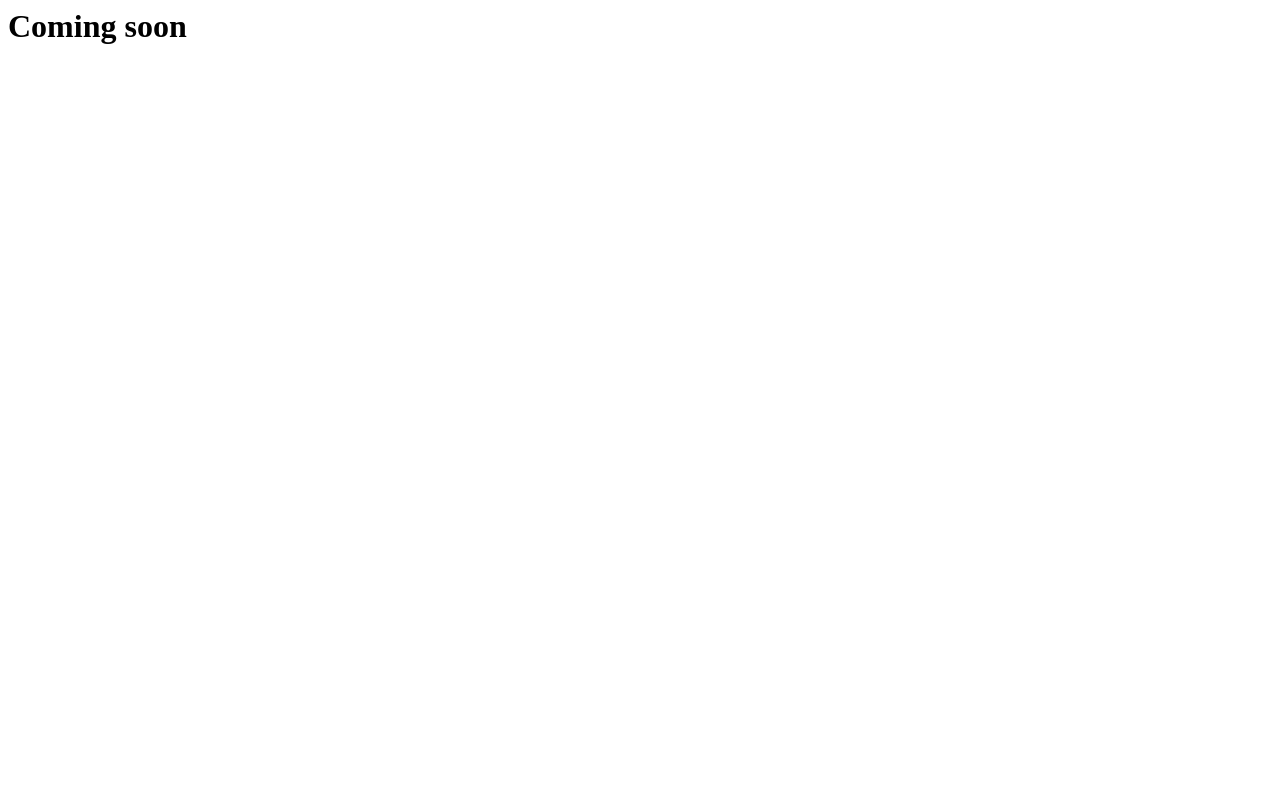
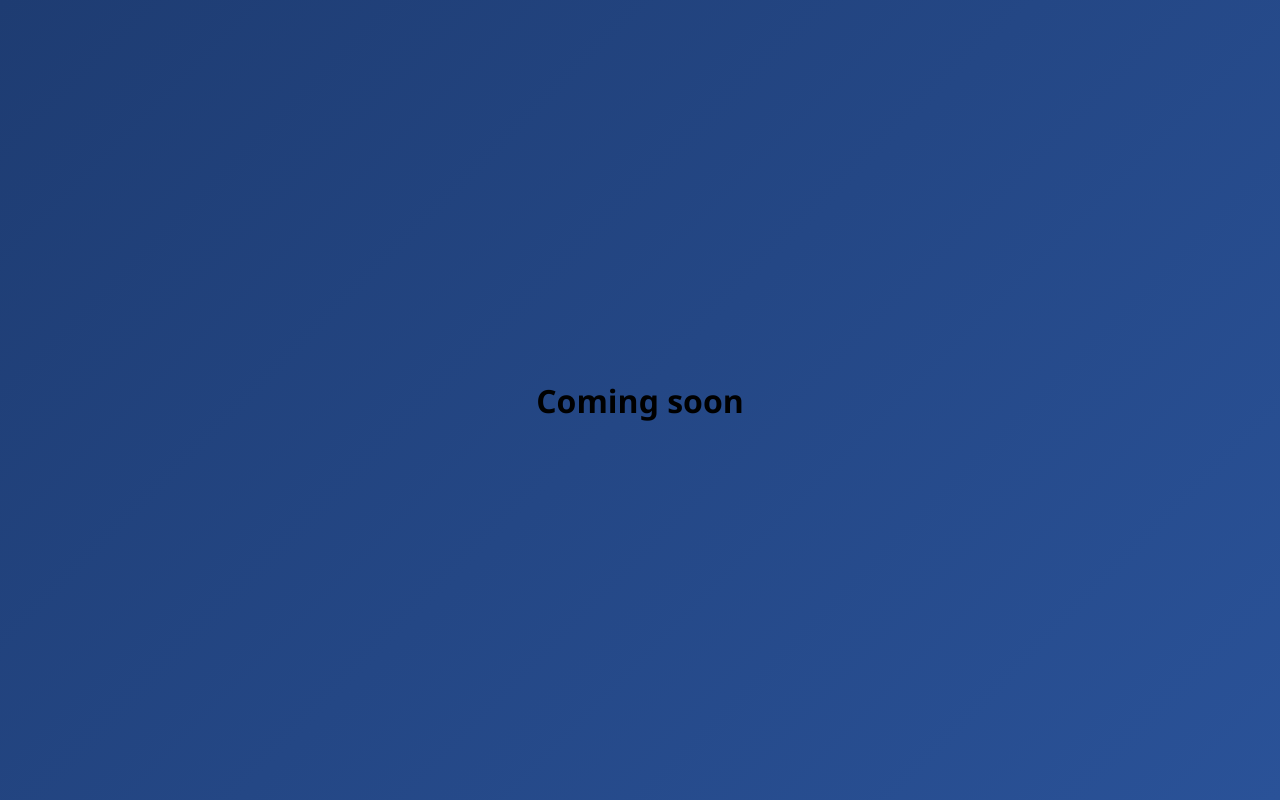
Before and after one commit to oselottiale/ose-b-a22, a plain HTML site: page index.html in a window 1280 px wide. Drawn offline with Linux system fonts and the light colour scheme.

Commit message:
Update index.html

```diff
--- a/index.html
+++ b/index.html
@@ -1,5 +1,24 @@
 <head>
   <title>oseale.com</title>
   <link rel="icon" href="https://t4.oseale.com/favicon.png?v=2" type="image/png">
+  <style>
+      body {
+        margin: 0;
+        padding: 0;
+        overflow-x: hidden;
+        font-family: 'Segoe UI', sans-serif;
+        background: linear-gradient(135deg, #1e3c72, #2a5298);
+        display: flex;
+        justify-content: center;
+        align-items: center;
+        min-height: 100vh;
+      }
+
+      html, body {
+        margin: 0;
+        padding: 0;
+        overflow-x: hidden;
+      }
+  </style>
 </head>
 <h1>Coming soon</h1>
```
